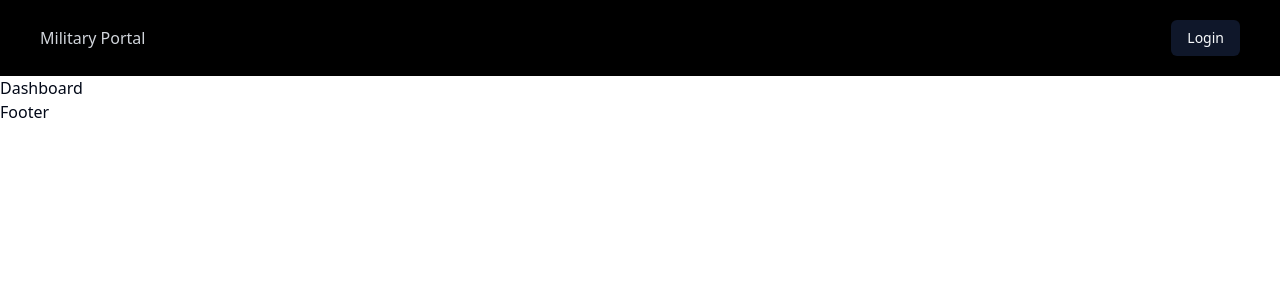
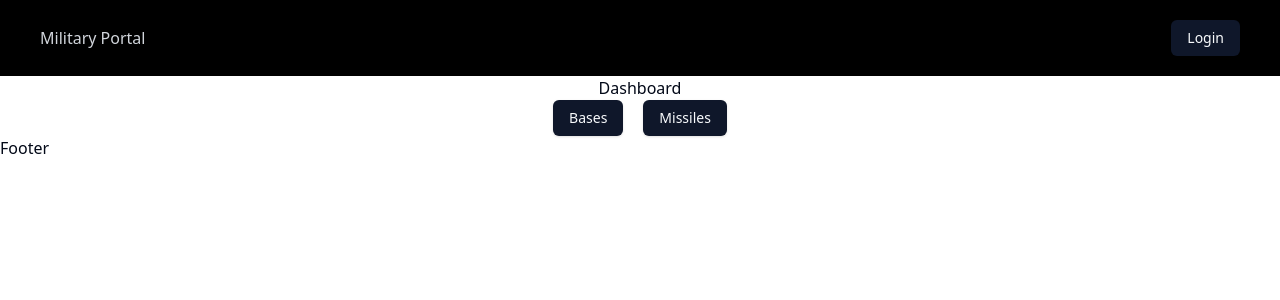
Before and after one commit to AbdullahBRashid/Military-Portal, a React (Vite) app in the folder Front-End/: page /dashboard in a window 1280 px wide. Shown: the top 300 px of the page. Built offline with nearby package versions, Linux system fonts and the light colour scheme; no server answers.

Commit message:
Add basic dashboad

```diff
--- a/Front-End/src/Pages/Dashboard/Dashboard.tsx
+++ b/Front-End/src/Pages/Dashboard/Dashboard.tsx
@@ -1,7 +1,27 @@
+import { Route, Routes } from "react-router-dom"
+import BaseDashboard from "./Bases/BaseDashboard"
+import MissileDashboard from "./Missiles/MissileDashboard"
+import MissilePage from "./Missiles/MissilePage"
+import { Button } from "../../Components/Button"
+
 function Dashboard() {
   return (
     <>
-        <h1>Dashboard</h1>
+      <h1 className="text-center">Dashboard</h1>
+
+      <div className="flex justify-center">
+        <Button className=" mr-5">
+          <a href="/dashboard/base">Bases</a>
+        </Button>
+        <Button>
+          <a href="/dashboard/missile">Missiles</a>
+        </Button>
+      </div>
+      <Routes>
+        <Route path="/base" element={<BaseDashboard />} />
+        <Route path="/missile" element={<MissileDashboard />} />
+        <Route path="/missile/:id" element={<MissilePage />} />
+      </Routes>
     </>
   )
 }
```
